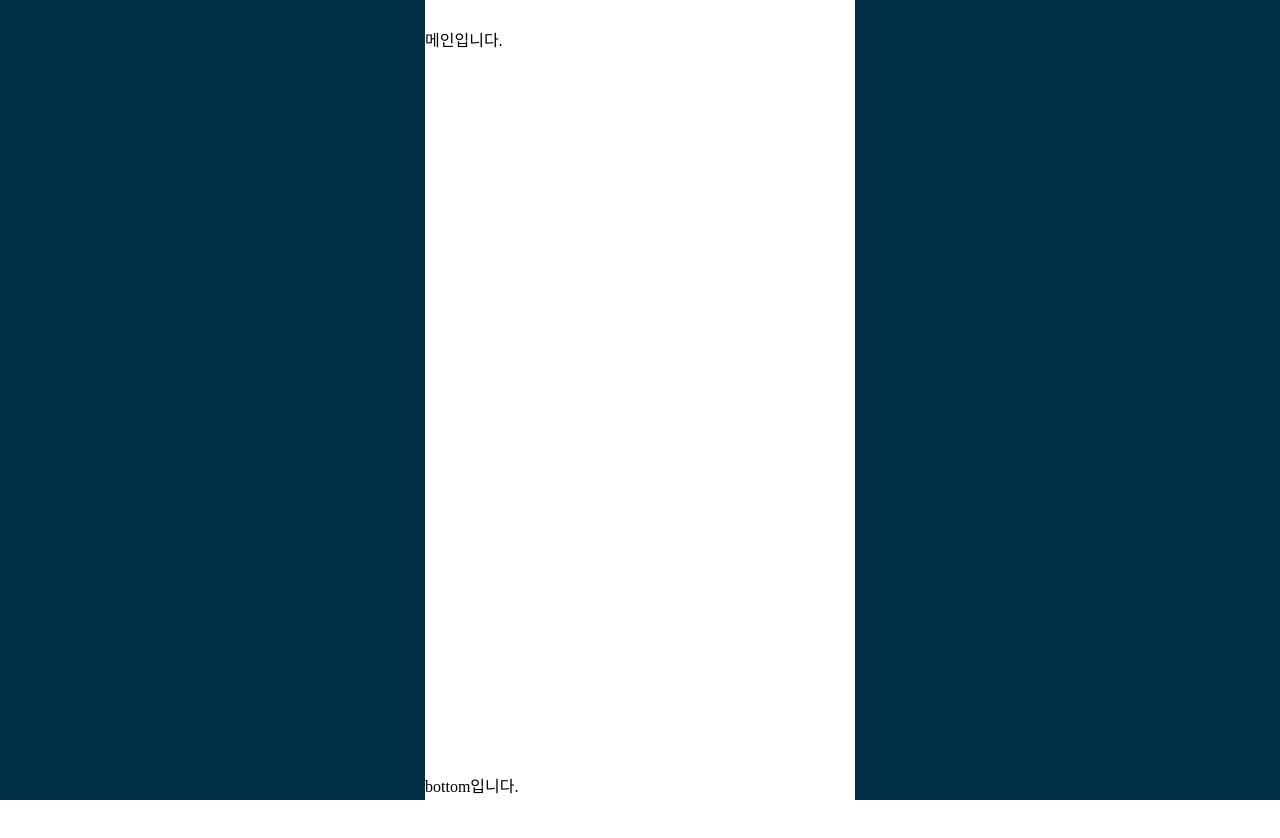
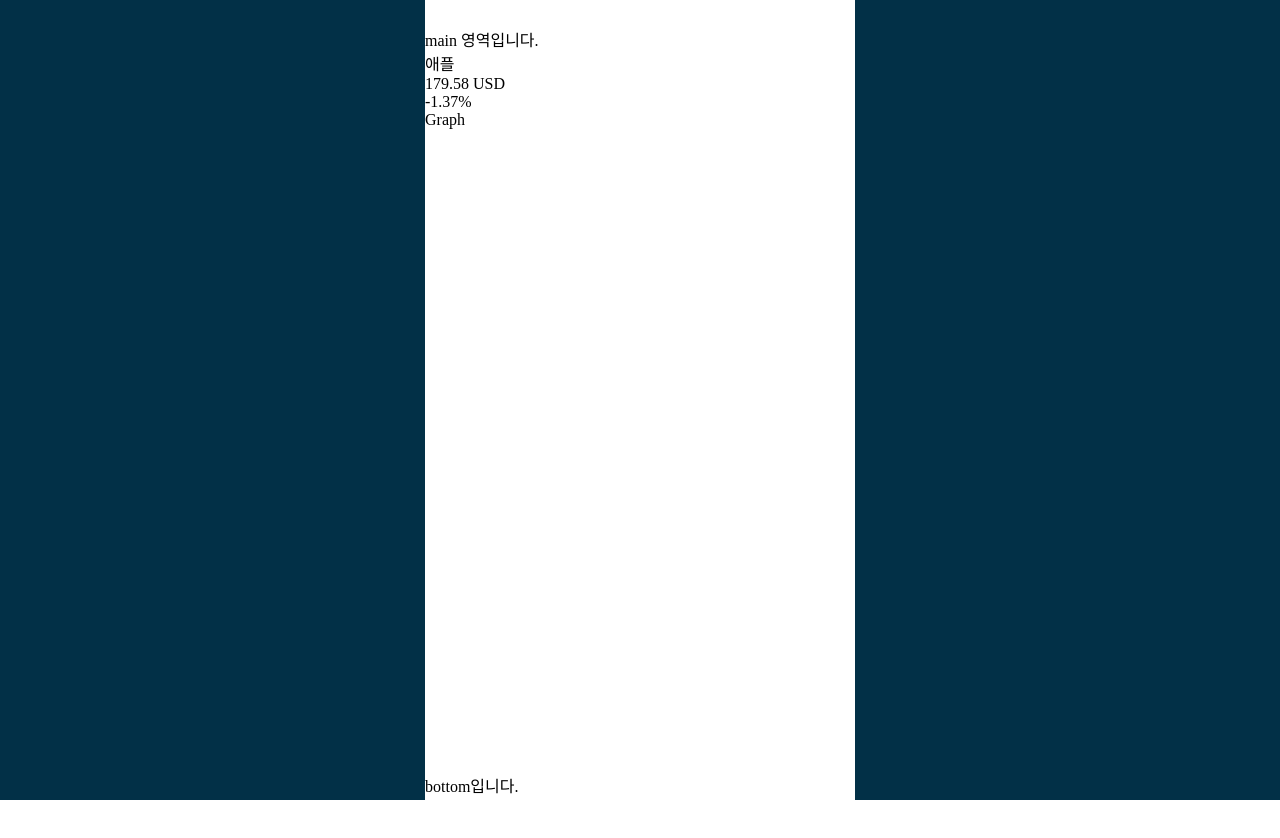
Before and after one commit to krapli441/2023.06.06_ReactContentsBox, a React app: page / in a window 1280 px wide. Shown: the top 838 px of the page. Built offline with nearby package versions, Linux system fonts and the light colour scheme; the HTML template or start-up script is replaced by a standard one.

Commit message:
우선 ContentsBox.tsx를 리터럴로 작성. main.tsx에서 ContentsBox 컴포넌트 불러옴.

```diff
--- a/src/components/utils/ContentsBox.tsx
+++ b/src/components/utils/ContentsBox.tsx
@@ -4,10 +4,10 @@
   return (
     <>
       <div className="StockContentsBox">
-        <div className="StockName"></div>
-        <div className="StockPrice"></div>
-        <div className="StockChangePercentage"></div>
-        <div className="StockChartGraph"></div>
+        <div className="StockName">애플</div>
+        <div className="StockPrice">179.58 USD</div>
+        <div className="StockChangePercentage">-1.37%</div>
+        <div className="StockChartGraph">Graph</div>
       </div>
     </>
   );
--- a/src/components/views/main.tsx
+++ b/src/components/views/main.tsx
@@ -2,14 +2,17 @@
 import React from "react";
 
 // ? 리액트 컴포넌트
-
+import ContentsBox from "../utils/ContentsBox";
 // ? CSS 모듈
 import style from "../css/style.module.css";
 
 export default function Main() {
   return (
     <>
-      <div className={style.main}>메인입니다.</div>
+      <div className={style.main}>
+        main 영역입니다.
+        <ContentsBox />
+      </div>
     </>
   );
 }
```
